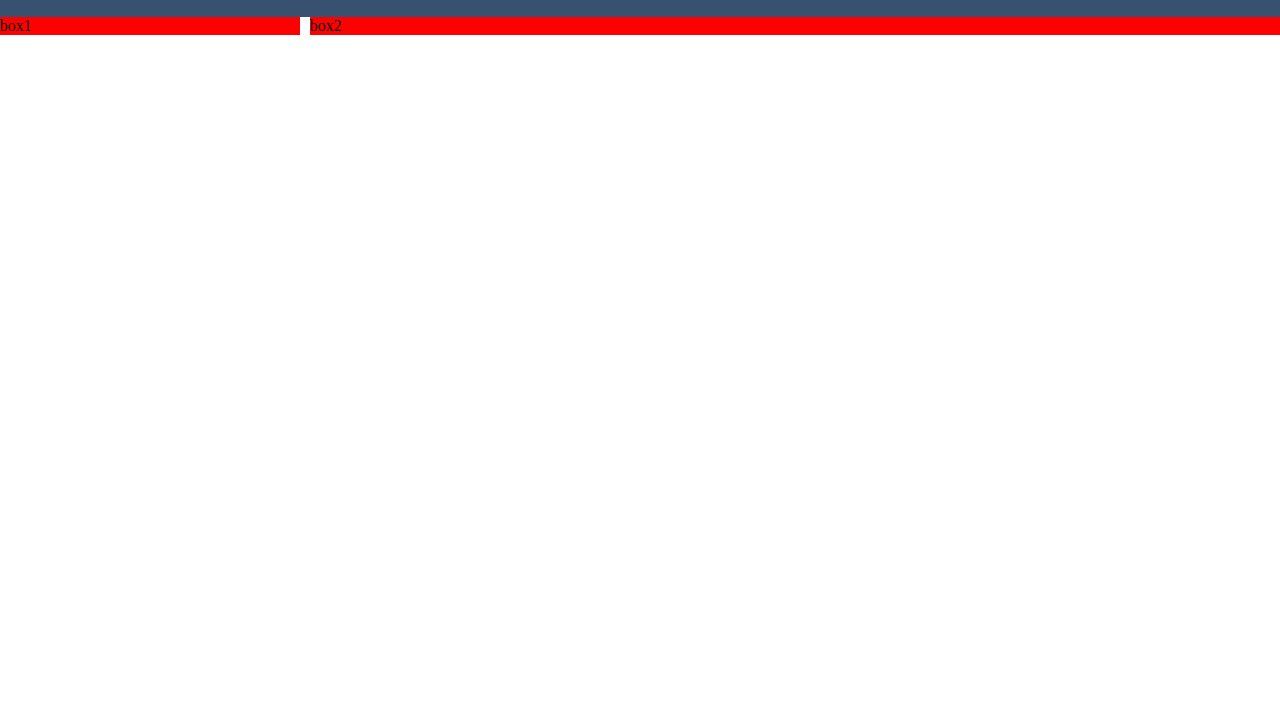
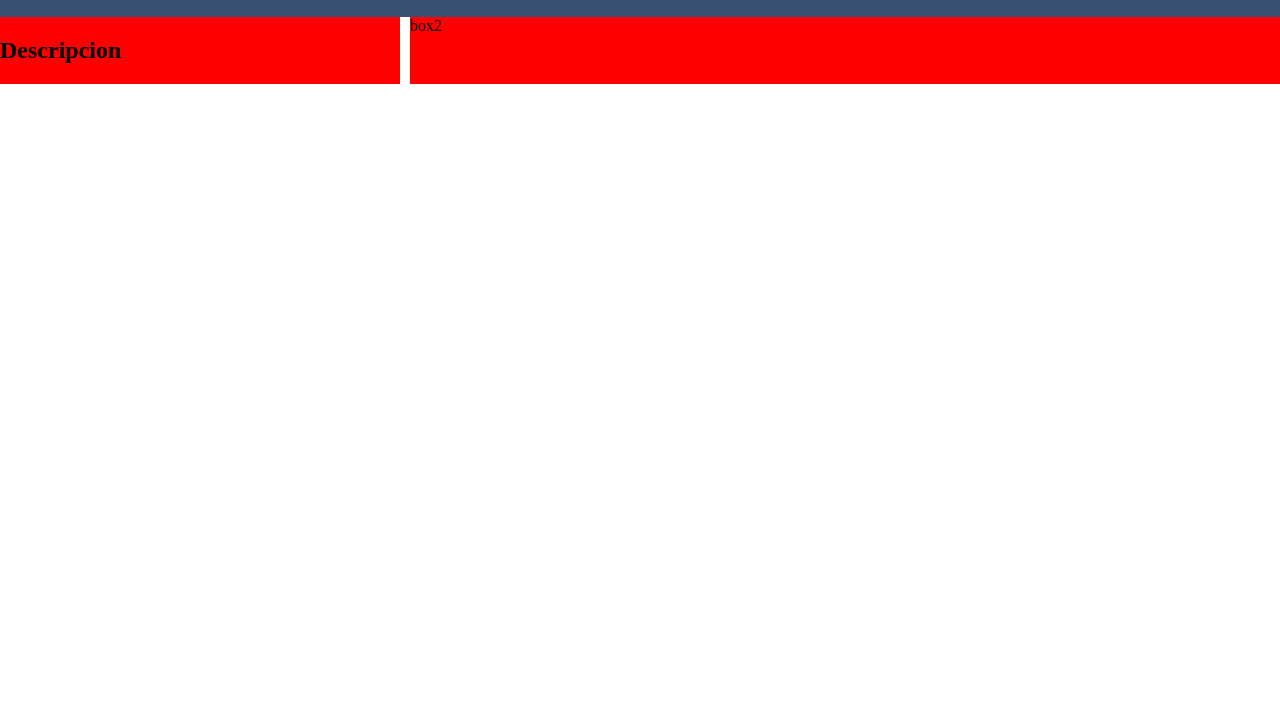
Before and after one commit to JhoniArguetaLemus/parcial1Prog4, a plain HTML site: page index.html in a window 1280 px wide. Shown: the part 83-800 px from the top of the page. Drawn offline with Linux system fonts and the light colour scheme.

Commit message:
tercer commit

```diff
--- a/index.html
+++ b/index.html
@@ -15,17 +15,19 @@
 
     <div class="container">
 
-        <div class="box1">
-            box1
+        <div class="descripcion" id="descripcion">
+
         </div>
 
 
-        <div class="box2">
+        <div class="contenido">
             box2
         </div>
 
 
     </div>
 
+
+    <script src="scripts.js"></script>
 </body>
 </html>
--- a/scripts.js
+++ b/scripts.js
@@ -0,0 +1,7 @@
+
+
+var descripcion=document.getElementById("descripcion");
+
+var titulo=document.createElement("h2");
+titulo.textContent="Descripcion";
+descripcion.appendChild(titulo);
--- a/styles.css
+++ b/styles.css
@@ -15,11 +15,11 @@ header{
 .container{
 
     display: grid;
-    grid-template-columns: 300px 1fr;
+    grid-template-columns: 400px 1fr;
     column-gap: 10px;
 }
 
 
-.box1, .box2{
+.descripcion, .contenido{
     background-color: red;
 }
```
